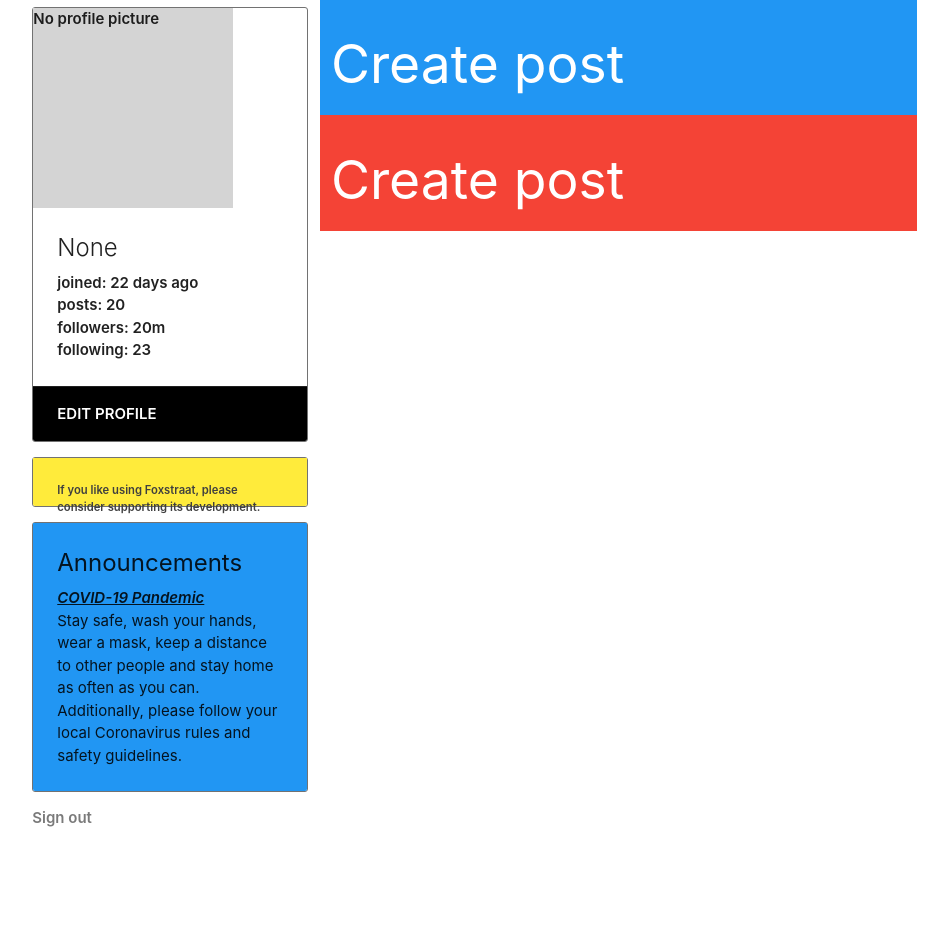
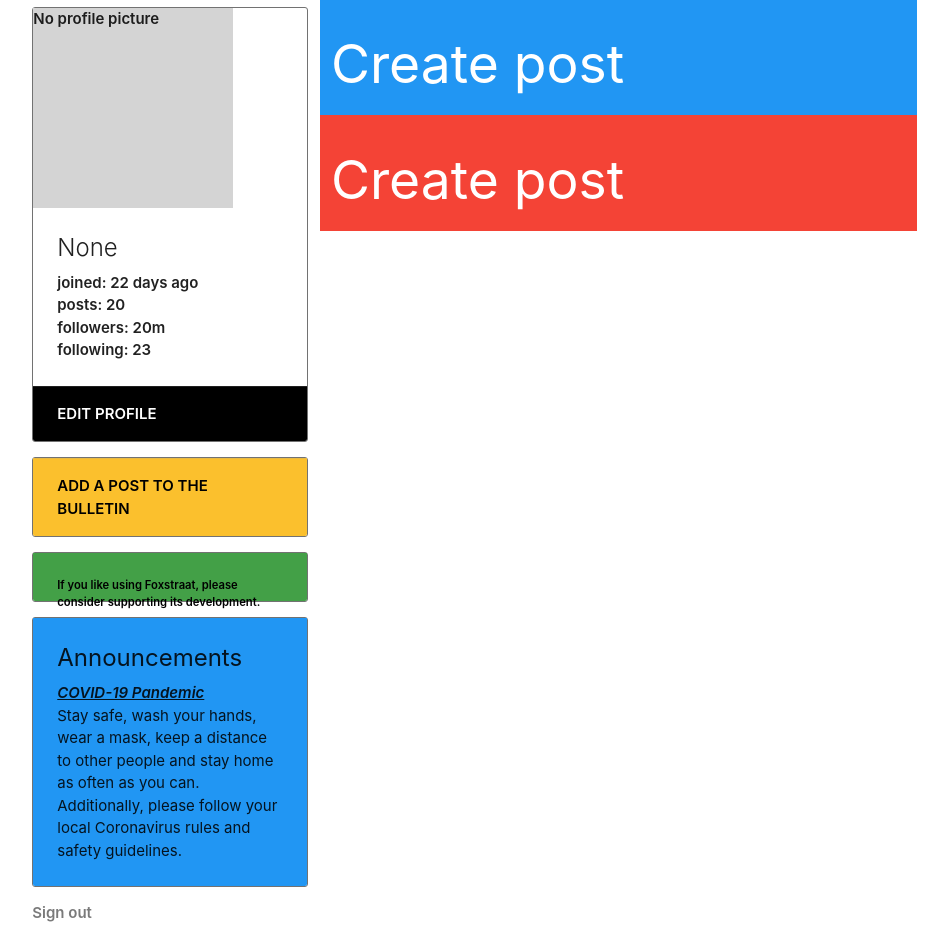
Before and after one commit to KeloDraken/foxstraat, a Django app: page /u/dashboard/ in a window 1280 px wide. Shown: the part 103-1048 px from the top of the page, without its empty margins (171-1119 px from the left). Before the commit the page ends 930 px from the top, so only its background shows below. Run offline with Django 3.2, Linux system fonts and the light colour scheme; a user stored in the database is signed in; parts of the project's set-up code (start-up, migrations or seed data) failed here and were passed over.

Commit message:
Move create post link to first column

```diff
--- a/templates/views/dashboard/dashboard.html
+++ b/templates/views/dashboard/dashboard.html
@@ -91,12 +91,20 @@
             </div>
             <!-- user details section ends -->
 
+            <!-- Create post section -->
+            <div title="Add a post to bulletin" class="card z-depth-0">
+                <div class="yellow darken-2 card-action">
+                    <a class="black-text" href="{% url 'bulletin:create-bulletin' %}">Add a post to the bulletin</a>
+                    </a>
+                </div>
+            </div>
+            <!-- Create post section ends -->
 
             <!-- Site info section -->
             <div class="card z-depth-0">
-                <div class="yellow card-content">
+                <div class="green darken-1 card-content">
                     <p>
-                        <small class="left support">
+                        <small class="left black-text support">
                             If you like using Foxstraat, please consider supporting its development. <br>
                             <script type='text/javascript'
                                 src='https://storage.ko-fi.com/cdn/widget/Widget_2.js'></script>
@@ -107,6 +115,7 @@
                 </div>
             </div>
             <!-- site info section ends -->
+
             <!-- foxstraat announcements section -->
             <div class="card z-depth-0">
                 <div class="blue card-content">
```
Also changed, not shown: db.sqlite3.
